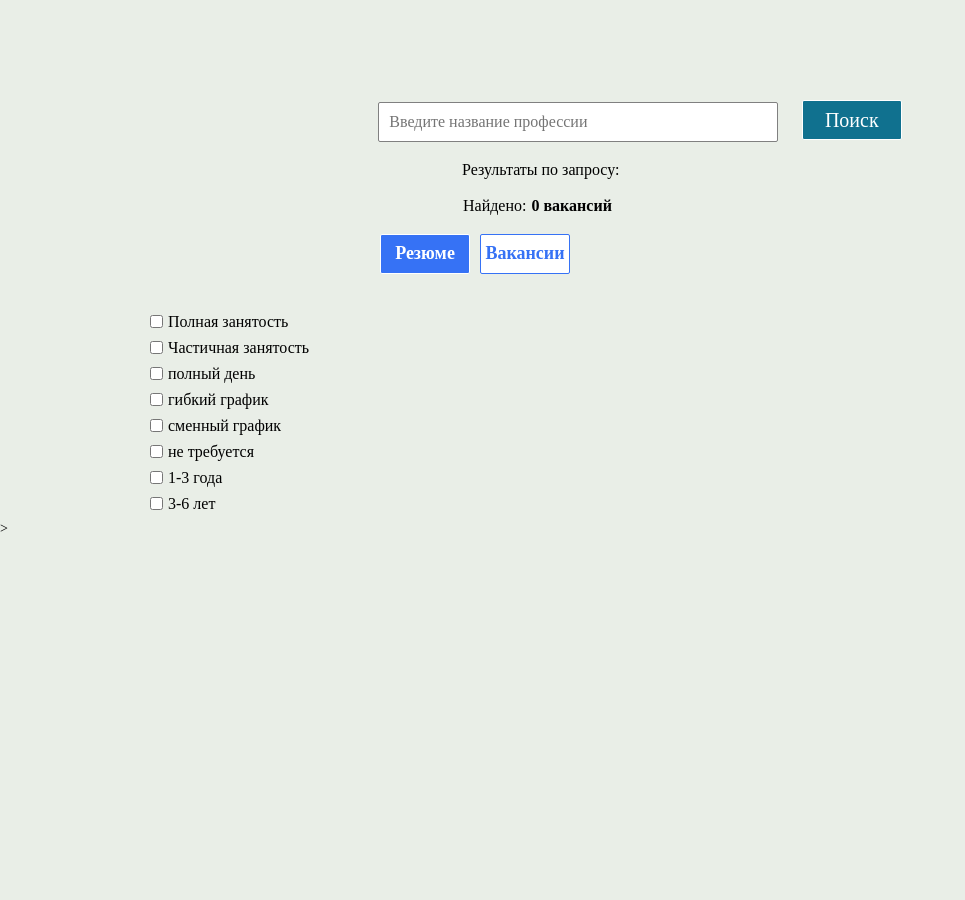
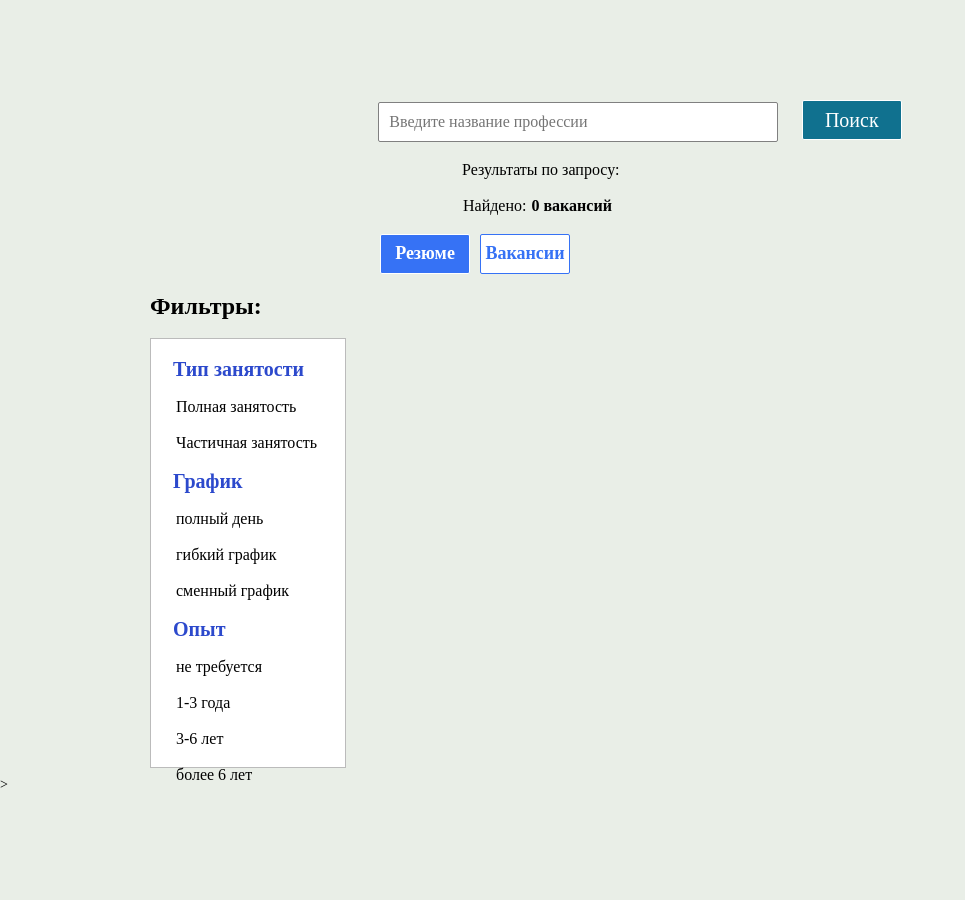
Before and after one commit to AEgor18/praktika, a Flask app: page /vacancies in a window 1280 px wide. Shown: the whole page, without its empty margins (0-965 px from the left). Run offline with Flask 3, Linux system fonts and the light colour scheme; data that the repository does not hold is empty.

Commit message:
add main.py

```diff
--- a/app.py
+++ b/app.py
@@ -28,14 +28,12 @@ mydb_vacancy = mysql.connector.connect(
 )
 
 mycursor_resume = mydb_resume.cursor()
-mycursor_resume.execute("ALTER TABLE resume AUTO_INCREMENT = 1")
-mycursor_resume.execute("TRUNCATE TABLE resume")
-mydb_resume.commit()
 mycursor_vacancy = mydb_vacancy.cursor()
-mycursor_vacancy.execute("ALTER TABLE hh_vacancies2 AUTO_INCREMENT = 1")
-mycursor_vacancy.execute("TRUNCATE TABLE hh_vacancies2")
-mydb_resume.commit()
+
 def parse_resumes(text, items=50):
+    mycursor_resume.execute("ALTER TABLE resume AUTO_INCREMENT = 1")
+    mycursor_resume.execute("TRUNCATE TABLE resume")
+    mydb_resume.commit()
     resume_count = 0
     page = 0
     while resume_count < items:
@@ -62,6 +60,9 @@ def parse_resumes(text, items=50):
         page += 1
 
 def parse_vacancies(text, items=20):
+    mycursor_vacancy.execute("ALTER TABLE hh_vacancies2 AUTO_INCREMENT = 1")
+    mycursor_vacancy.execute("TRUNCATE TABLE hh_vacancies2")
+    mydb_vacancy.commit()
     def get_url(page):
         url = f'https://hh.ru/search/vacancy?text={text}&salary=&ored_clusters=true&page={page}'
         response = requests.get(url, headers=headers)
--- a/static/css/vacancies.css
+++ b/static/css/vacancies.css
@@ -144,14 +144,12 @@ body {
     background-color: #f3f2f2;
     transition: 0.5s;
 }
-.cards{
-    margin-left: 143px;
-}
+
 .card{
     background-color: #fff;
     margin-bottom: 30px ;
     width: 400px;
-    max-height: 240px;
+    max-height: 230px;
     border: 1px solid #bbbbbb;
     border-radius: 5px;
 }
@@ -233,20 +231,17 @@ body {
     display: flex;
 }
 
-.filters {
-    margin-top: 20px;
-}
 .filter {
     display: flex;
     align-items: center;
-    margin-bottom: 10px;
-    margin-left: 150px;
+    padding-bottom: 20px;
 }
 
 .filter-p{
     margin-left: 5px;
     font-size: 16px;
     margin-right: 8px;
+    cursor: pointer;
 }
 .results1 {
     margin-left: 443px;
@@ -255,3 +250,35 @@ body {
     margin-bottom: 20px;
     display: flex;
 }
+
+.cards{
+    margin-left: 114px;
+}
+
+.filters {
+    margin-top: 20px;
+    border: 1px solid #bbb;
+    margin-bottom: 10px;
+    margin-left: 150px;
+    padding: 20px;
+    max-height: 430px;
+    background-color: #fff;
+}
+
+.filter-p:hover{
+    color: #5c5b5b;
+    transition: 0.5s;
+}
+
+.filter-title{
+    margin-left: 150px;
+    font-size: 24px;
+    font-weight: bold;
+}
+
+.title-p {
+    font-weight: bold;
+    font-size: 20px;
+    margin-left: 2px;
+    color: rgb(44, 73, 204);
+}
--- a/templates/vacancies.html
+++ b/templates/vacancies.html
@@ -122,38 +122,47 @@
         <a class="change-vacancies" href="{{ url_for('vacancies') }}"><button class="vacancies-button">Вакансии</button></a>
     </div>
     <div class="vacancies">
+        <div>
+            <div>
+                <p class="filter-title">Фильтры:</p>
+            </div>
             <div class="filters">
                 <div class="filter">
-                <input type="checkbox">
+                    <p class="title-p">Тип занятости</p>
+                </div>
+                <div class="filter">
                     <p class="filter-p">Полная занятость</p>
                 </div>
                 <div class="filter">
-                <input type="checkbox">
                     <p class="filter-p">Частичная занятость</p>
                 </div>
                 <div class="filter">
-                <input type="checkbox">
+                    <p class="title-p">График</p>
+                </div>
+                <div class="filter">
                     <p class="filter-p">полный день</p>
                 </div>
                 <div class="filter">
-                <input type="checkbox">
                     <p class="filter-p">гибкий график</p>
                 </div>
                 <div class="filter">
-                <input type="checkbox">
                     <p class="filter-p">сменный график</p>
                 </div>
                 <div class="filter">
-                <input type="checkbox">
+                    <p class="title-p">Опыт</p>
+                </div>
+                <div class="filter">
                     <p class="filter-p">не требуется</p>
                 </div>
                 <div class="filter">
-                <input type="checkbox">
                     <p class="filter-p">1-3 года</p>
                 </div>
                 <div class="filter">
-                <input type="checkbox">
                     <p class="filter-p">3-6 лет</p>
+                </div>
+                <div class="filter">
+                    <p class="filter-p">более 6 лет</p>
+                </div>
             </div>
         </div>
         <div class="cards">
```
Lines whose indentation alone changed are shown as unchanged.
